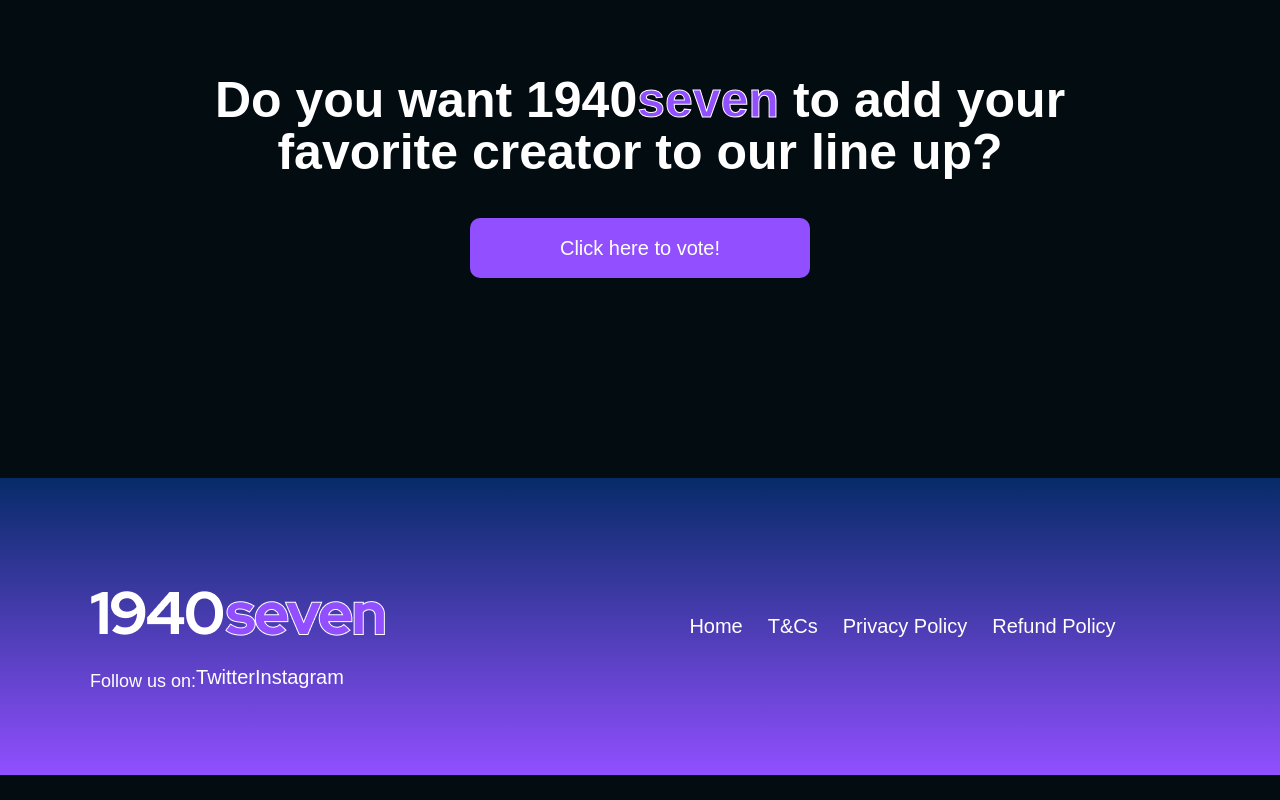
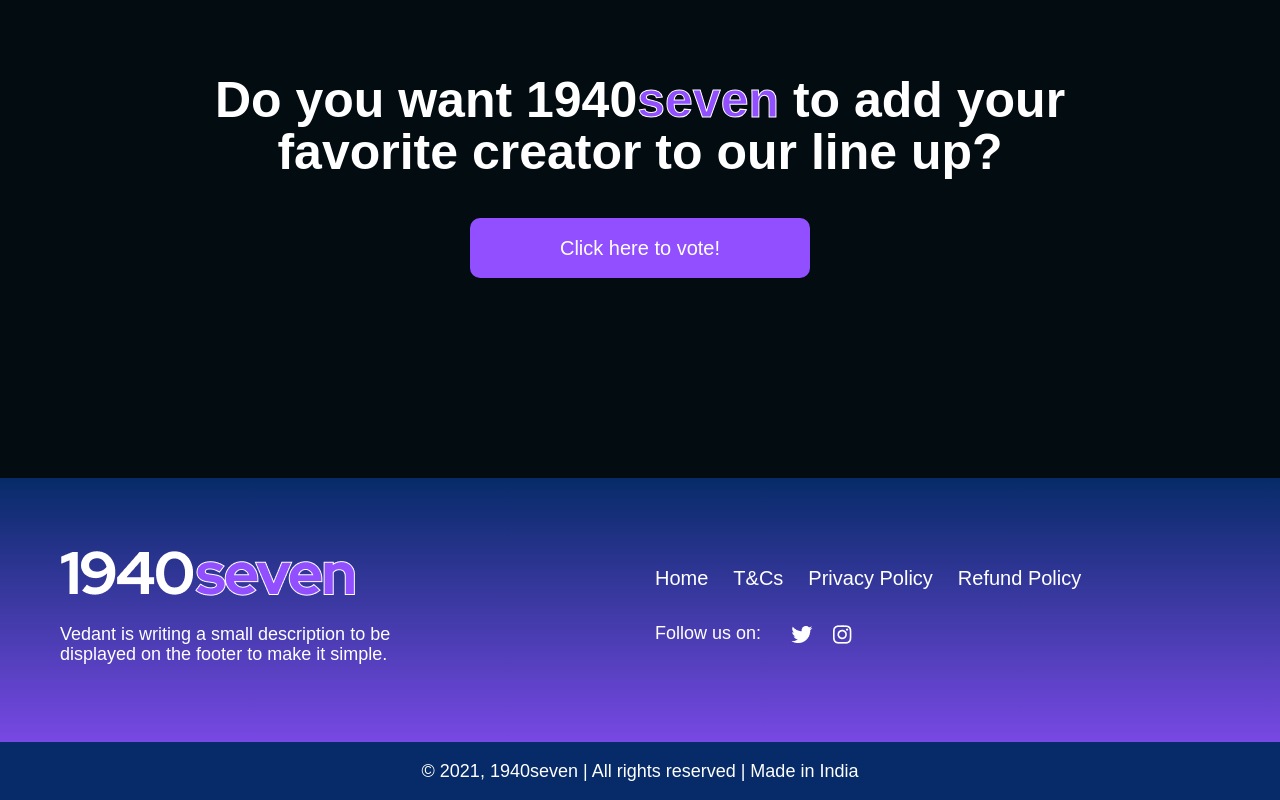
Before and after one commit to vedant14/1940seven, a Gatsby site: page / in a window 1280 px wide. Shown: the part 3685-4485 px from the top of the page. Before the commit the page ends 4460 px from the top, so only its background shows below. Built offline with nearby package versions, Linux system fonts and the light colour scheme; Gatsby itself is replaced by a stand-in of ours.

Commit message:
Footer changes

```diff
--- a/src/components/About/index.js
+++ b/src/components/About/index.js
@@ -9,10 +9,8 @@ export function About() {
 			<Wrapper className="Container">
 				<div>
 					<h2>
-						Why does{" "}
-						<span className="underline">
-							1940<span className="violet">seven</span>{" "}
-						</span>{" "}
+						Why does {/* <span className="underline"> */}
+						1940<span className="violet">seven</span> {/* </span>{" "} */}
 						exist?
 					</h2>
 					<p>
--- a/src/components/Footer/index.js
+++ b/src/components/Footer/index.js
@@ -1,40 +1,52 @@
 import React from "react"
 import { Link } from "gatsby"
-import { FooterWrapper } from "./styles"
-// import TwitterImage from "../../images/social/twitter.png"
-// import InstagramImage from "../../images/social/instagram.png"
+import { FooterWrapper, LastStrip } from "./styles"
 import Logo from "../../images/logo/logo-white.png"
+import TwitterIcon from "../../images/social/twitter.png"
+import InstagramIcon from "../../images/social/instagram.png"
 export function Footer() {
 	return (
 		<FooterWrapper>
-			<div>
+			<div className="Container">
 				<div>
 					<img src={Logo} alt="Logo" id="Logo" />
+					<p>
+						Vedant is writing a small description to be displayed on the footer
+						to make it simple.
+					</p>
+				</div>
+				<div>
+					<div id="links">
+						<Link to="/">Home</Link>
+						<Link to="/terms">T&Cs</Link>
+						<Link to="/privacy-policy">Privacy Policy</Link>
+						<Link to="/refund-policy">Refund Policy</Link>
+					</div>
 					<div id="social">
 						<p>Follow us on:</p>
 						<a
 							href="https://www.w3schools.com/css/css3_2dtransforms.asp"
 							target="_blank"
 						>
-							Twitter
-							{/* <img src={TwitterImage} alt="Twitter" /> */}
+							<img src={TwitterIcon} />
 						</a>
 						<a
 							href="https://www.w3schools.com/css/css3_2dtransforms.asp"
 							target="_blank"
 						>
-							Instagram
-							{/* <img src={InstagramImage} alt="Instagram" /> */}
+							<img src={InstagramIcon} />
 						</a>
 					</div>
 				</div>
-				<div id="links">
-					<Link to="/">Home</Link>
-					<Link to="/terms">T&Cs</Link>
-					<Link to="/privacy-policy">Privacy Policy</Link>
-					<Link to="/refund-policy">Refund Policy</Link>
-				</div>
 			</div>
+			<LastStrip>
+				<p>
+					<strong>
+						© {new Date().getFullYear()}, 1940seven | All rights reserved | Made
+						in India
+					</strong>
+				</p>
+			</LastStrip>
 		</FooterWrapper>
 	)
 }
--- a/src/components/Footer/styles.js
+++ b/src/components/Footer/styles.js
@@ -3,26 +3,27 @@ import { colors } from "../../styles/GlobalStyles"
 
 export const FooterWrapper = styled.div`
 	background: linear-gradient(180deg, #062b68 0%, #914fff 100%);
-	> div {
-		margin: 0px 30px;
+	> div:first-child {
 		display: grid;
 		grid-template-columns: 1fr;
 		@media screen and (min-width: 768px) {
-			margin: 0px 90px;
+			grid-gap: 30px;
 			grid-template-columns: 1fr 1fr;
 		}
 		> div {
-			> img#Logo {
-				margin-top: 100px;
+			margin-bottom: 60px;
+			margin-top: 60px;
+
+			> p {
+				margin-top: 12px;
+				width: 400px;
+				line-height: 20px;
 			}
-
 			> div#social {
 				display: flex;
 				> p {
-					margin: 0px;
+					margin: 0px 20px 0px 0px;
 				}
-
-				margin: 15px 0px 80px 0px;
 				> a {
 					border: none;
 					> img {
@@ -31,13 +32,23 @@ export const FooterWrapper = styled.div`
 					}
 				}
 			}
-		}
-		> div#links {
-			margin: auto;
-			> a {
-				border: none;
-				margin-right: 25px;
+			> div#links {
+				margin: 30px auto;
+				> a {
+					border: none;
+					margin-right: 25px;
+				}
 			}
 		}
 	}
 `
+
+export const LastStrip = styled.div`
+	background: #062b68;
+	text-align: center;
+	> p {
+		margin: 0px;
+		padding-top: 15px;
+		padding-bottom: 15px;
+	}
+`
--- a/src/components/MobileMenu/index.js
+++ b/src/components/MobileMenu/index.js
@@ -14,9 +14,11 @@ export function MobileMenu({ menuOpen, items, setMenuOpen }) {
           offset={-64}
         >
           {items.map(item => (
-            <li key={item.id} onClick={() => setMenuOpen(false)}>
-              <AnchorLink href={`#${item.link}`}>{item.name}</AnchorLink>
-            </li>
+            <AnchorLink href={`#${item.link}`}>
+              <li key={item.id} onClick={() => setMenuOpen(false)}>
+                {item.name}
+              </li>
+            </AnchorLink>
           ))}
         </NavScroll>
       </Wrapper>
--- a/src/components/MobileMenu/styles.js
+++ b/src/components/MobileMenu/styles.js
@@ -40,6 +40,7 @@ export const NavScroll = styled(Scrollspy)`
   li {
     transition: all 0.5s ease;
     cursor: pointer;
+    width: 100%;
     margin: 20px 0;
     font-family: Epilogue, sans-serif;
     font-style: normal;
--- a/src/styles/GlobalStyles.js
+++ b/src/styles/GlobalStyles.js
@@ -43,7 +43,7 @@ export const GlobalStyles = createGlobalStyle`
     font-style: normal;
     font-weight: 600;
     font-size: 32px;
-    line-height: 28px;
+    line-height: 30px;
 
     @media screen and (min-width: 768px) {
       margin: auto;
@@ -170,43 +170,15 @@ export const GlobalStyles = createGlobalStyle`
     }
   }
 
-
   .underline{
     border-bottom: 2px solid ${colors.violet};
     padding-bottom: 5px;
   }
+
   .is-current{
     > a {
       border-bottom: 4px solid ${colors.violet};
       padding-bottom: 3px;
-    }
-  }
-
-  .is-current-mobile{
-    > a {
-      &:after {
-        content: " •"
-      }
-    }
-  }
-
-
-  .buy-button{
-    background: ${colors.primary};
-    box-shadow: 3px 5px 4px rgba(0, 0, 0, 0.25);
-    border: 1px solid ${colors.primary};
-    > h4 {
-      color: ${colors.white};
-      padding: 10px 9px;
-      margin: 0px;
-      text-transform: capitalize;
-    }
-    &:hover{
-      background: ${colors.secondary};
-      border: 1px solid ${colors.secondary};
-    }
-    &:focus{
-      outline: none;
     }
   }
 
```
Also changed, not shown: src/images/social/facebook.png (deleted).
